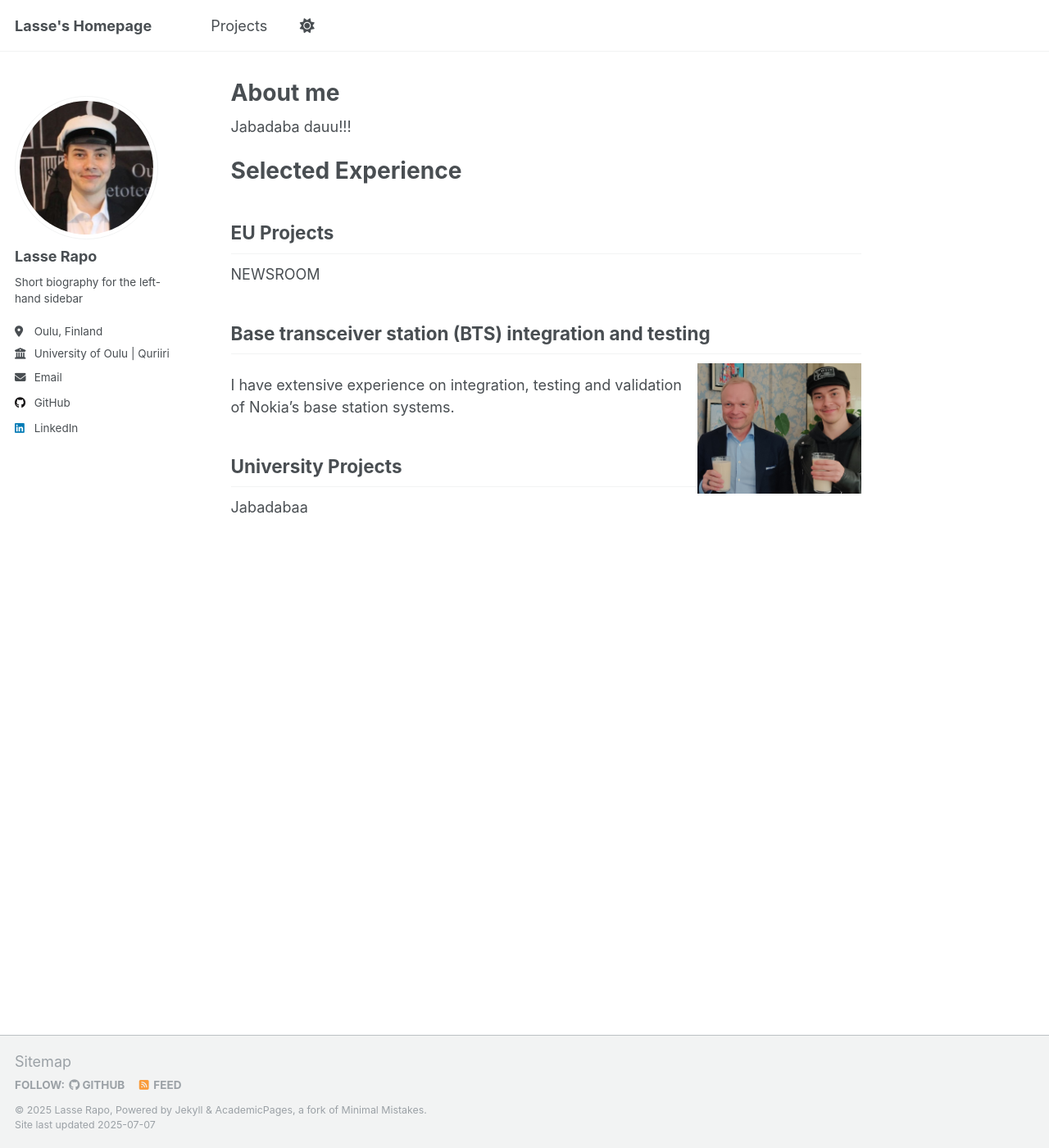
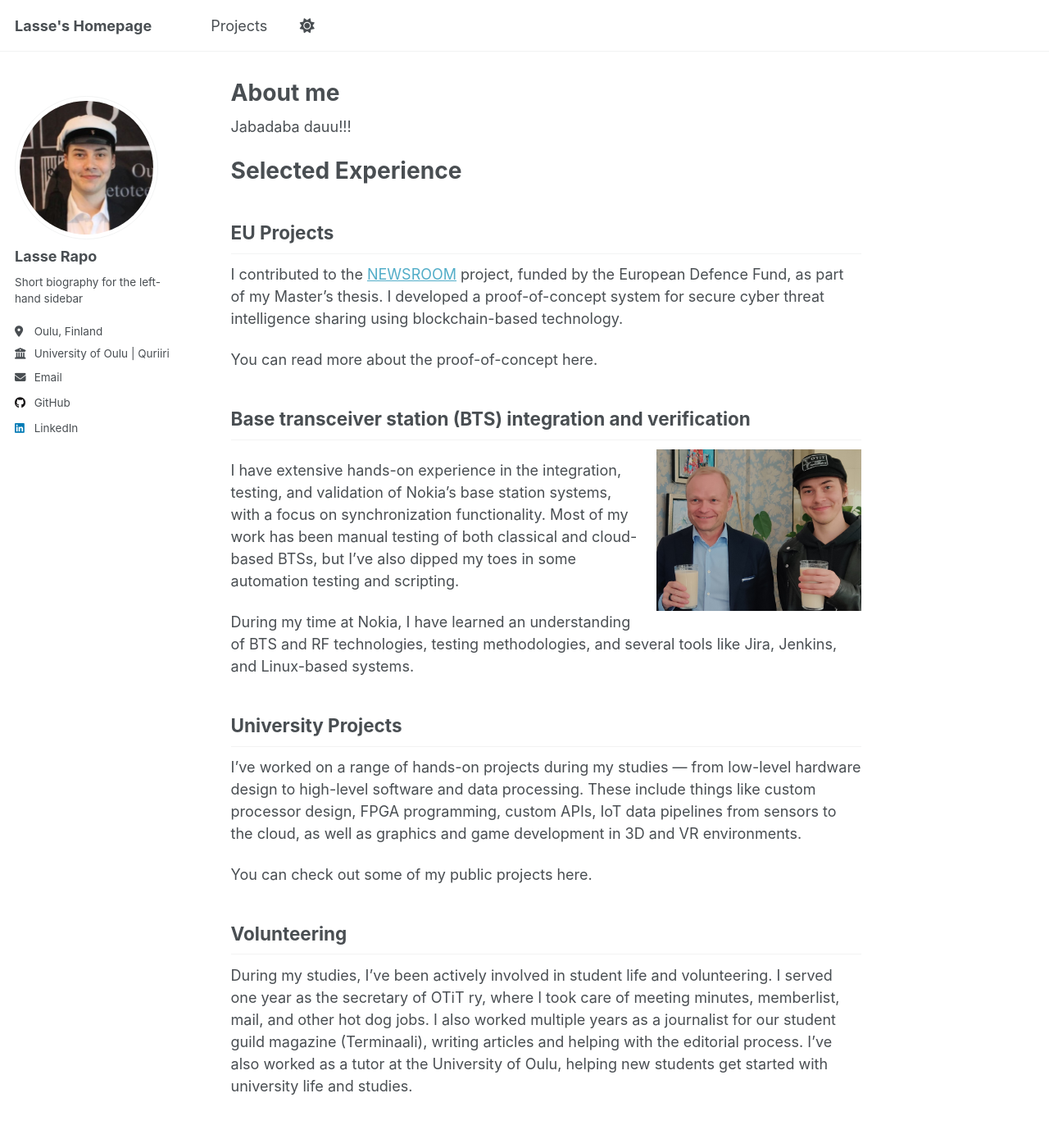
Before and after one commit to LasseRapo/lasserapo.github.io, a Jekyll site: the page built from _pages/about.md, in a window 1280 px wide and 1400 px high. Shown: the whole window at 82% size. Built offline with Jekyll 4.4.1, drawn with Linux system fonts in a browser that asks for light colours; a script that is not in the unit is left out.

Commit message:
Update about.md

```diff
--- a/_pages/about.md
+++ b/_pages/about.md
@@ -14,14 +14,24 @@ Jabadaba dauu!!!
 
 ## EU Projects
 
-NEWSROOM
+I contributed to the [NEWSROOM](https://newsroom-project.eu/) project, funded by the European Defence Fund, as part of my Master's thesis. I developed a proof-of-concept system for secure cyber threat intelligence sharing using blockchain-based technology.
 
-## Base transceiver station (BTS) integration and testing
+You can read more about the proof-of-concept here.
 
-![Molutta Pekka Lundmarkin kanssa](/images/molut3.jpg){: .align-right width="200px"}
+## Base transceiver station (BTS) integration and verification
 
-I have extensive experience on integration, testing and validation of Nokia's base station systems.
+![Molutta Pekka Lundmarkin kanssa](/images/molut3.jpg){: .align-right width="250px"}
+
+I have extensive hands-on experience in the integration, testing, and validation of Nokia’s base station systems, with a focus on synchronization functionality. Most of my work has been manual testing of both classical and cloud-based BTSs, but I've also dipped my toes in some automation testing and scripting.
+
+During my time at Nokia, I have learned an understanding of BTS and RF technologies, testing methodologies, and several tools like Jira, Jenkins, and Linux-based systems.
 
 ## University Projects
 
-Jabadabaa
+I’ve worked on a range of hands-on projects during my studies — from low-level hardware design to high-level software and data processing. These include things like custom processor design, FPGA programming, custom APIs, IoT data pipelines from sensors to the cloud, as well as graphics and game development in 3D and VR environments.
+
+You can check out some of my public projects here.
+
+## Volunteering
+
+During my studies, I've been actively involved in student life and volunteering. I served one year as the secretary of OTiT ry, where I took care of meeting minutes, memberlist, mail, and other hot dog jobs. I also worked multiple years as a journalist for our student guild magazine (Terminaali), writing articles and helping with the editorial process. I've also worked as a tutor at the University of Oulu, helping new students get started with university life and studies.
```
